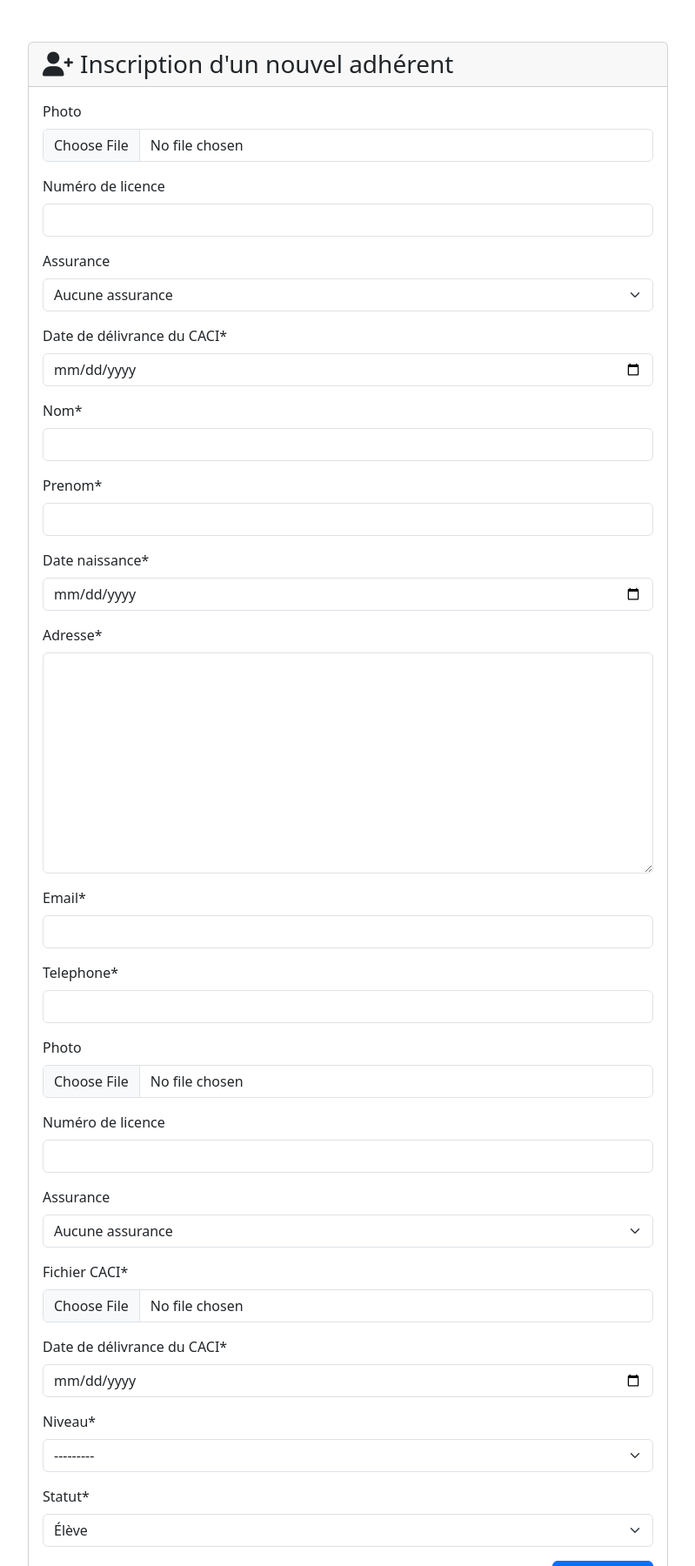
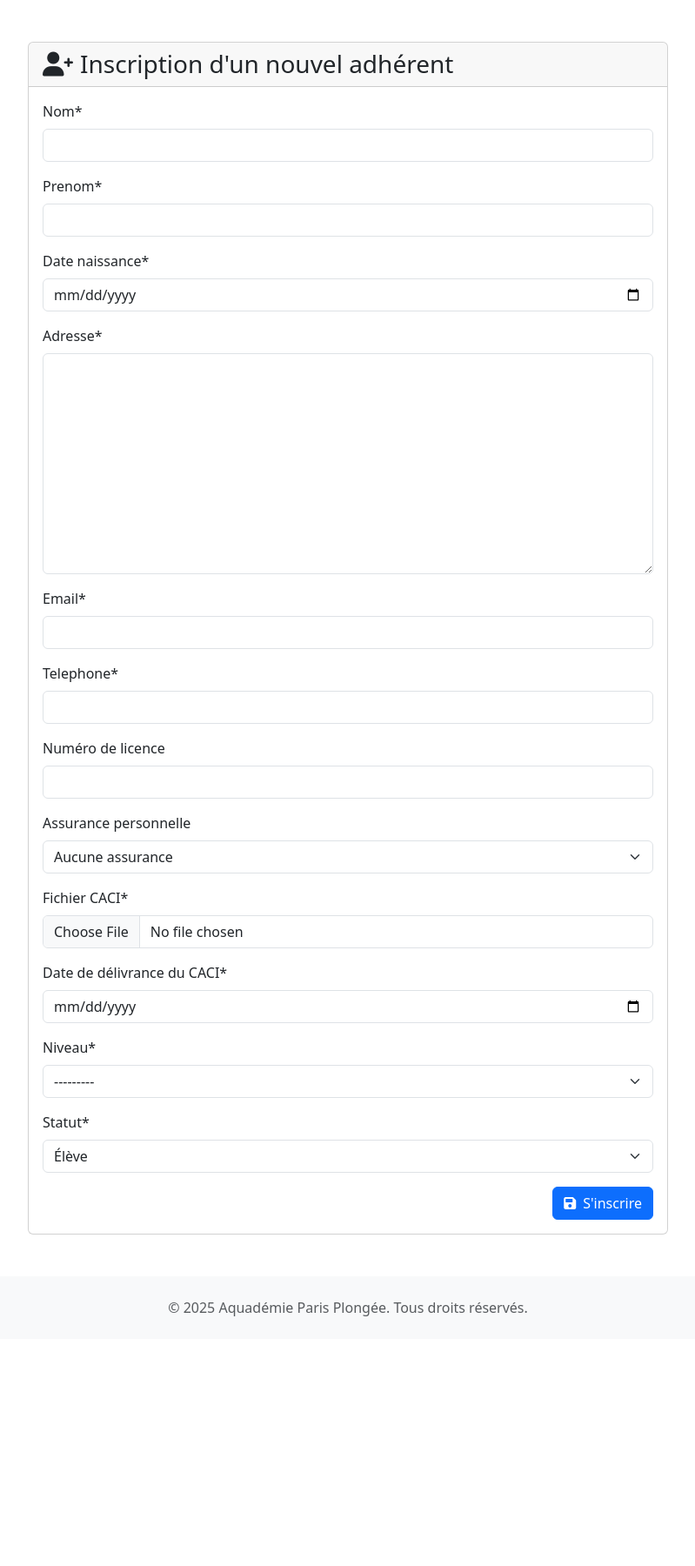
Before and after one commit to abissolah/aquademie-technique, a Django app: page /adherents/inscription/ in a window 1280 px wide. Shown: the part 56-1856 px from the top of the page at 87% size, without its empty margins (240-1039 px from the left). After the commit the page ends 1569 px from the top, so only its background shows below. Run offline with Django 5.2, Linux system fonts and the light colour scheme; some libraries are stand-ins or nearby versions.

Commit message:
Suppression du champ photo du formulaire d'inscription public adhérent

```diff
--- a/gestion/forms.py
+++ b/gestion/forms.py
@@ -227,7 +227,7 @@ class AdherentPublicForm(forms.ModelForm):
         model = Adherent
         fields = [
             'nom', 'prenom', 'date_naissance', 'adresse', 'email',
-            'telephone', 'photo', 'numero_licence', 'assurance', 'caci_fichier', 'date_delivrance_caci', 'niveau', 'statut'
+            'telephone', 'numero_licence', 'assurance', 'caci_fichier', 'date_delivrance_caci', 'niveau', 'statut'
         ]
         widgets = {
             'date_naissance': forms.DateInput(
@@ -242,6 +242,7 @@ class AdherentPublicForm(forms.ModelForm):
     def __init__(self, *args, **kwargs):
         super().__init__(*args, **kwargs)
         self.fields['caci_fichier'].required = True
+        self.fields['assurance'].label = "Assurance personnelle"
         if self.instance and self.instance.pk:
             if self.instance.date_naissance:
                 self.fields['date_naissance'].initial = self.instance.date_naissance.strftime('%Y-%m-%d')
--- a/templates/base.html
+++ b/templates/base.html
@@ -19,8 +19,8 @@
     <!-- Navigation -->
     <nav class="navbar navbar-expand-lg navbar-dark bg-primary">
         <div class="container">
-            <a class="navbar-brand" href="{% url 'dashboard' %}">
-                <i class="fas fa-water me-2"></i>Aquadémie Paris Plongée
+            <a class="navbar-brand d-flex align-items-center" href="{% url 'dashboard' %}">
+                <span><i class="fas fa-water me-2"></i>Aquadémie Paris Plongée</span>
             </a>
 
             {% if user.is_authenticated %}
@@ -69,9 +69,12 @@
                             <i class="fas fa-user me-1"></i>{{ user.username }}
                         </a>
                         <ul class="dropdown-menu dropdown-menu-end">
-                            <li><a class="dropdown-item" href="{% url 'logout' %}">
-                                <i class="fas fa-sign-out-alt me-1"></i>Déconnexion
-                            </a></li>
+                            <form method="post" action="{% url 'logout' %}" style="display:inline;">
+                                {% csrf_token %}
+                                <button type="submit" class="dropdown-item">
+                                    <i class="fas fa-sign-out-alt me-1"></i>Déconnexion
+                                </button>
+                            </form>
                         </ul>
                     </li>
                 </ul>
--- a/templates/gestion/adherent_public_form.html
+++ b/templates/gestion/adherent_public_form.html
@@ -18,10 +18,6 @@
                 {% endif %}
                 <form method="post" enctype="multipart/form-data" novalidate>
                     {% csrf_token %}
-                    {{ form.photo|as_crispy_field }}
-                    {{ form.numero_licence|as_crispy_field }}
-                    {{ form.assurance|as_crispy_field }}
-                    {{ form.date_delivrance_caci|as_crispy_field }}
                     {{ form|crispy }}
                     <div class="d-flex justify-content-end mt-3">
                         <button type="submit" class="btn btn-primary">
```
Also changed, not shown: static/logo.jpeg (added).
